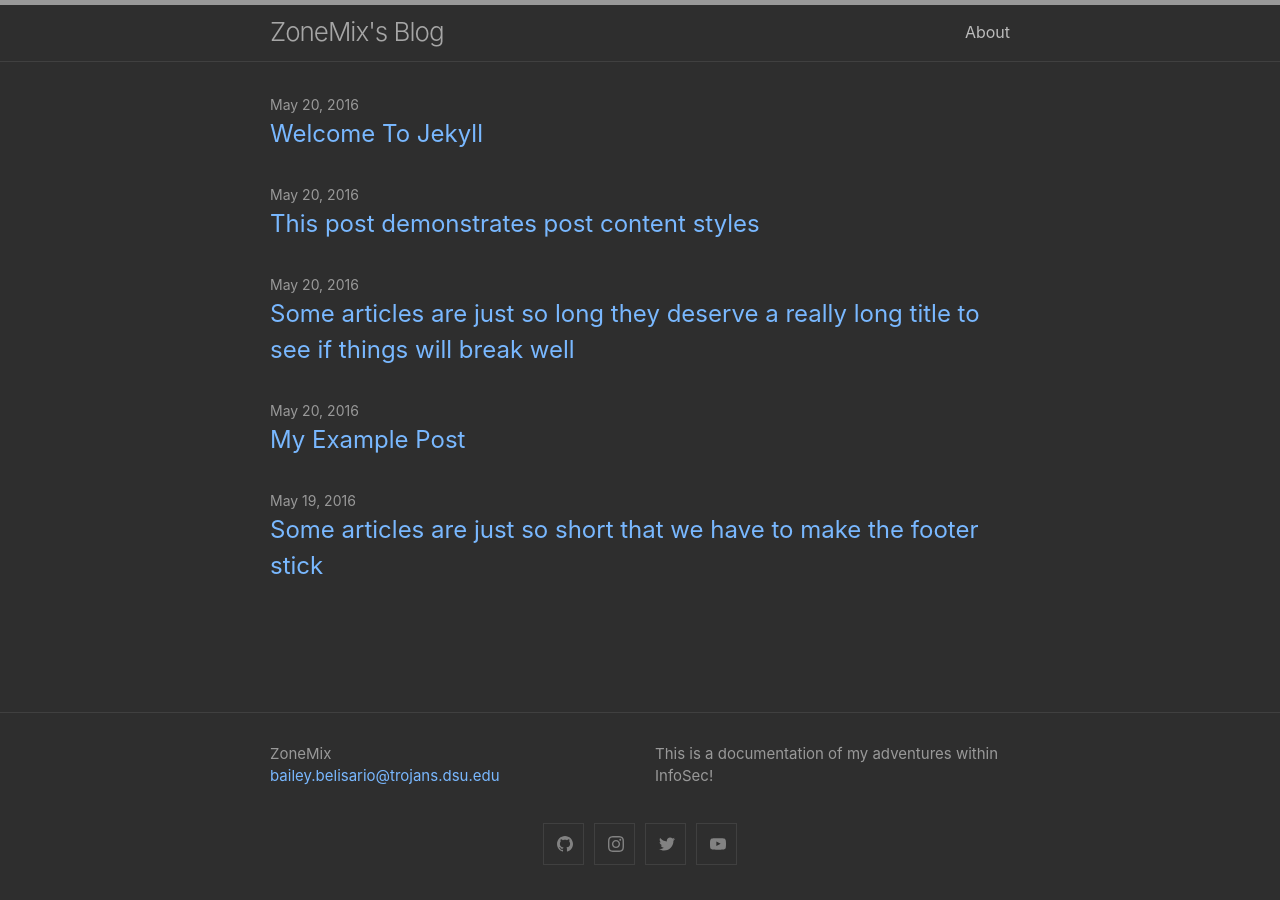
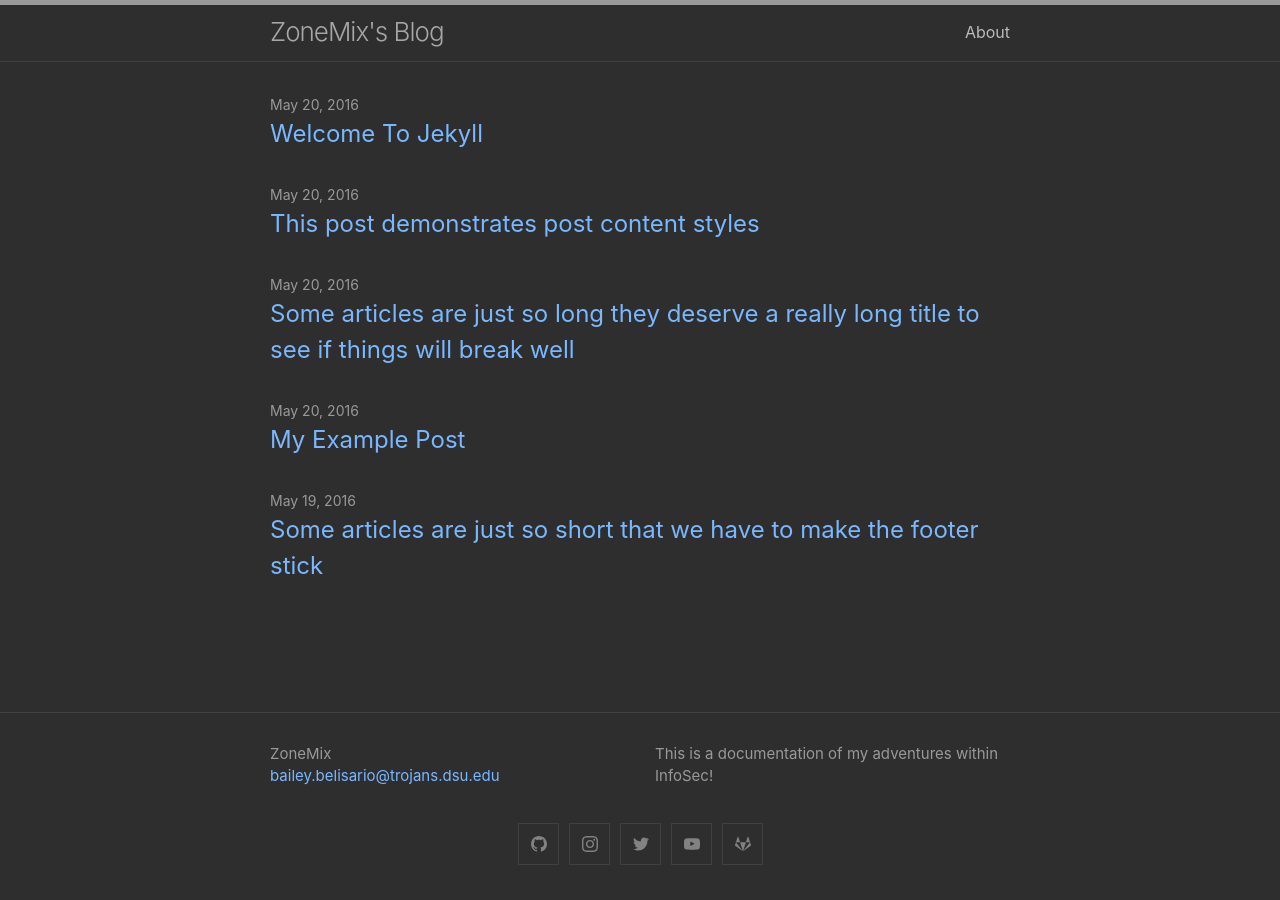
Before and after one commit to ZoneMix/zonemix.github.io, a Jekyll site: the page built from index.md, in a window 1280 px wide. Built offline with Jekyll 4.4.1, drawn with Linux system fonts in a browser that asks for light colours.

Commit message:
testing twitch logo

```diff
--- a/_config.yml
+++ b/_config.yml
@@ -18,7 +18,7 @@ minima:
   social_links:
     twitter: BBelisario20
     github:  ZoneMix
-    twitch: ZoneMixOF
+    twitch: zonemixof
     # devto: jekyll
     # dribbble: jekyll
     # facebook: jekyll
--- a/_includes/social.html
+++ b/_includes/social.html
@@ -18,4 +18,6 @@
   {%- if social.keybase -%}<li><a rel="me" href="https://keybase.io/{{ social.keybase | cgi_escape | escape }}" title="{{ social.keybase | escape }}"><svg class="svg-icon grey"><use xlink:href="{{ '/assets/minima-social-icons.svg#keybase' | relative_url }}"></use></svg></a></li>{%- endif -%}
   {%- if social.microdotblog -%}<li><a rel="me" href="https://micro.blog/{{ social.microdotblog | cgi_escape | escape }}" title="{{ social.microdotblog | escape }}"><svg class="svg-icon grey"><use xlink:href="{{ '/assets/minima-social-icons.svg#microdotblog' | relative_url }}"></use></svg></a></li>{%- endif -%}
   {%- if social.devto -%}<li><a href="https://dev.to/{{ social.devto | cgi_escape | escape }}" title="{{ social.devto | escape }}"><svg class="svg-icon grey"><use xlink:href="{{ '/assets/minima-social-icons.svg#devto' | relative_url }}"></use></svg></a></li>{%- endif -%}
+  {%- if social.twitch -%}<li><a href="https://twitch.tv/{{ social.twitch | cgi_escape | escape }}" title="{{ social.twitch | escape }}"><svg class="svg-icon grey"><use xlink:href="{{ '/assets/minima-social-icons.svg#twitch' | relative_url }}"></use></svg></a></li>{%- endif -%}
+
 </ul>
```
